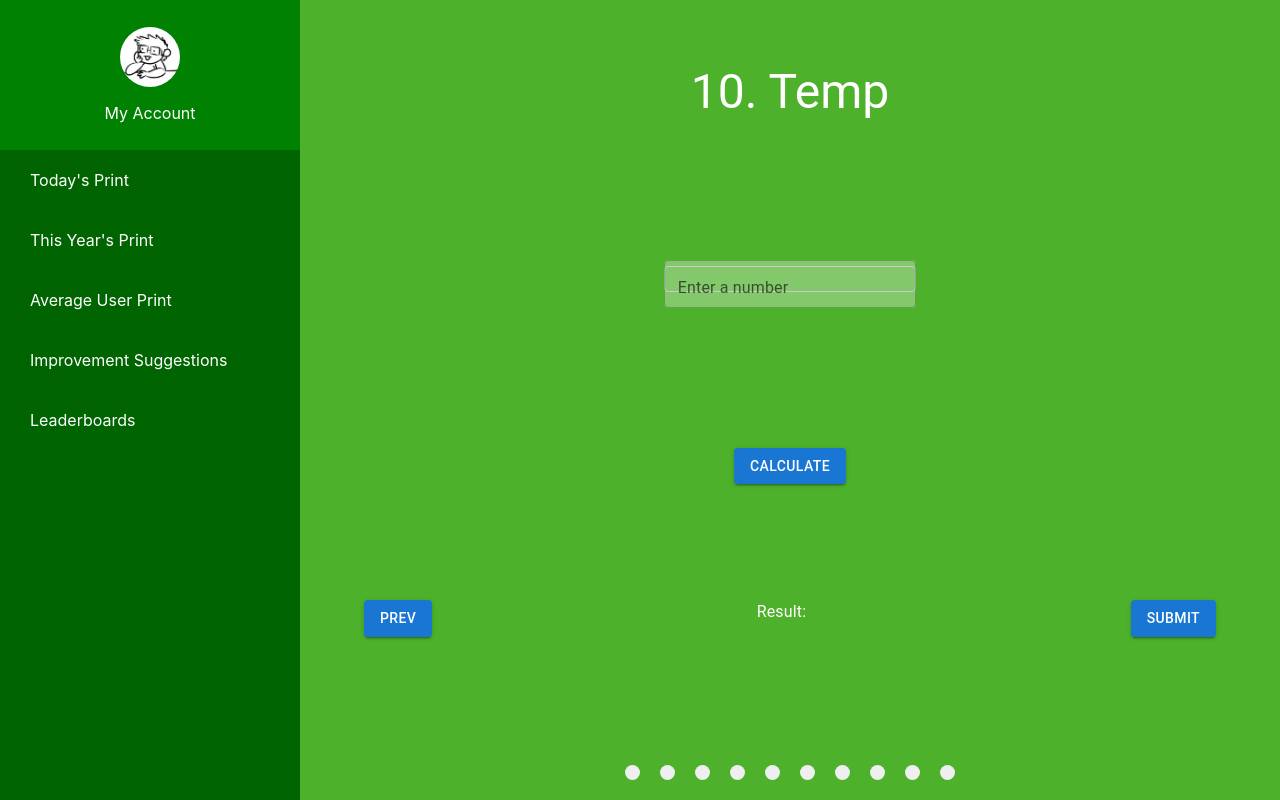
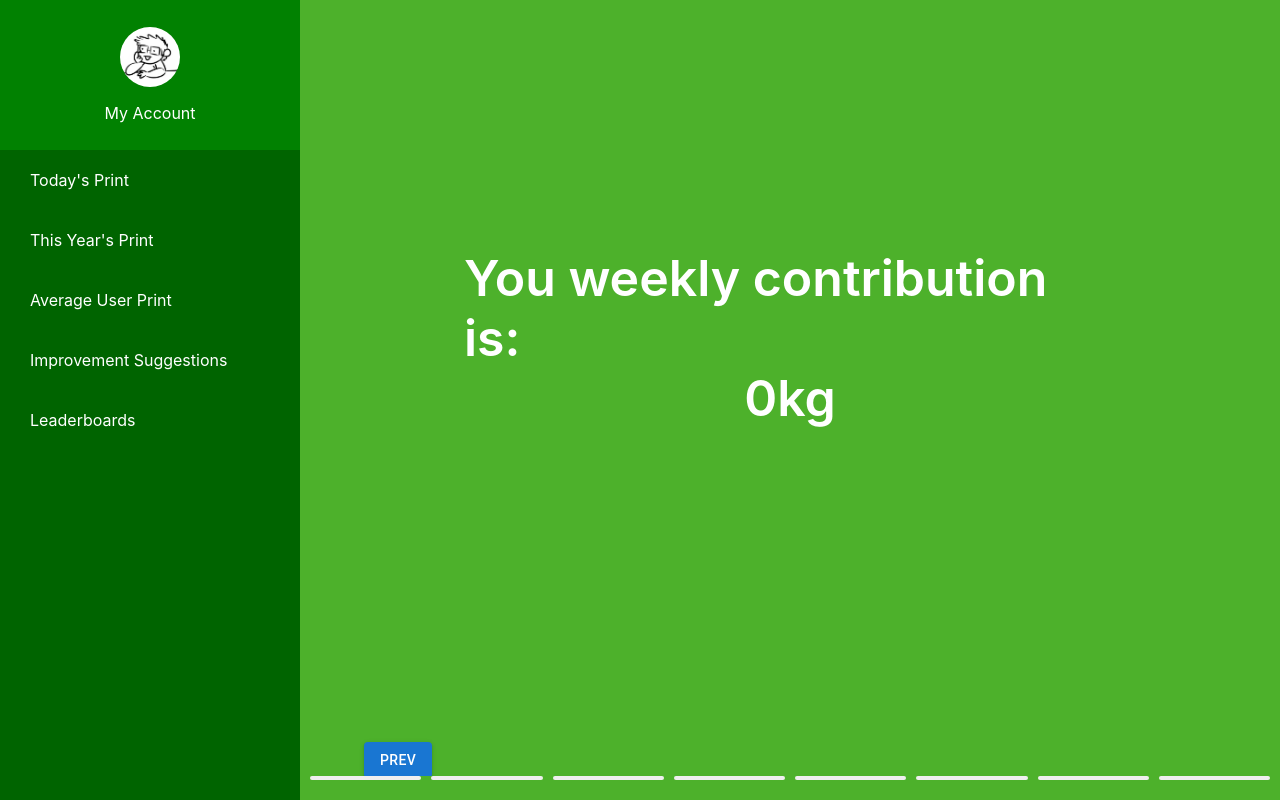
Before and after one commit to hgao080/DEVS-hack-a-thon, a React (Create React App) app in the folder carbon-calculator/: page /dashboard/questionnaire in a window 1280 px wide. Both pictures are taken after a click on the button "PREV". Built offline with nearby package versions, Linux system fonts and the light colour scheme.

Commit message:
Fixed a few bugs and add the final results slide

```diff
--- a/carbon-calculator/src/ComponentStyles/QuestionPage.module.css
+++ b/carbon-calculator/src/ComponentStyles/QuestionPage.module.css
@@ -7,3 +7,8 @@
     display: inline;
     height: 100%;
 }
+
+.questionSlider {
+    box-sizing: border-box;
+    width: calc(100% - 300px);
+}
--- a/carbon-calculator/src/ComponentStyles/QuestionSlider.module.css
+++ b/carbon-calculator/src/ComponentStyles/QuestionSlider.module.css
@@ -14,16 +14,18 @@
     justify-content: space-around;
 }
 
-.questionSlider {
+.questionSlides {
     display: flex;
     width: 100%;
     height: 100%;
+    overflow: hidden;
 }
 
 .questionVisible {
     width: 100%;
     height: 100%;
     padding: 5vw 5vw 10vw 5vw;
+    flex-grow: 1;
     display: flex;
     flex-direction: column;
     justify-content: space-between;
@@ -44,10 +46,12 @@
     width: 100%;
     display: flex;
     justify-content: space-between;
+    position: relative;
+    bottom: -130px;
 }
 
 .textField {
-    background-color: rgba(255, 255, 255, 0.3);
+    background-color: rgba(255, 255, 255);
     border-radius: 4px;
 }
 
@@ -66,24 +70,43 @@
     display: flex;
     justify-content: center;
     width: 100%;
-    column-gap: 20px;
+    column-gap: 10px;
+    position: relative;
 }
 
 .activeIndicator {
-    width: 15px;
-    height: 15px;
+    width: 127px;
+    height: 4px;
     cursor: pointer;
-    border-radius: 100%;
+    border: none;
+    transition: opacity 0.3s;
+    border-radius: 2px;
+}
+
+.inactiveIndicator {
+    border-radius: 2px;
+    width: 127px;
+    height: 4px;
+    opacity: 0.5;
+    cursor: pointer;
     border: none;
     transition: opacity 0.3s;
 }
 
-.inactiveIndicator {
-    width: 15px;
-    height: 15px;
-    opacity: 0.5;
-    border-radius: 100%;
-    cursor: pointer;
-    border: none;
-    transition: opacity 0.3s;
+.hidden {
+    display: none;
 }
+
+.finalResult {
+    display: flex;
+    height: 100%;
+    width: 100%;
+    justify-content: center;
+    flex-direction: column;
+    align-items: center;
+    padding: 50px 100px 50px 100px;
+}
+
+.finalResultHeader {
+    margin-top: 20px;
+}
--- a/carbon-calculator/src/Components/QuestionSlider.js
+++ b/carbon-calculator/src/Components/QuestionSlider.js
@@ -1,14 +1,14 @@
 import questionSliderStyle from '../ComponentStyles/QuestionSlider.module.css';
 import questionsArr from '../data/Questions.json';
-import { useState } from 'react';
+import { useState, useEffect } from 'react';
 import Button from '@mui/material/Button';
 import Typography from '@mui/material/Typography';
 import Box from '@mui/material/Box';
 import TextField from '@mui/material/TextField';
 import { Link } from 'react-router-dom';
+import { ThemeProvider, createTheme } from '@mui/material/styles';
 
 const values = [1, 2, 3, 4, 5, 6, 7, 8, 9, 10]; // Constant multipliers
-let totalResult = 0;
 
 export default function QuestionSlider() {
 
@@ -16,6 +16,7 @@ export default function QuestionSlider() {
     const [inputs, setInputs] = useState(new Array(questionsArr.length).fill(''));
     const [results, setResults] = useState(new Array(questionsArr.length).fill(''));
     const [inputErrors, setInputErrors] = useState(new Array(questionsArr.length).fill(false));
+    const [totalResult, setTotalResult] = useState(0);
 
     const nextQuestion = () => {
         setcurrentQuestionIndex(currentQuestionIndex === questionsArr.length - 1 ? 0 : currentQuestionIndex + 1);
@@ -32,7 +33,12 @@ export default function QuestionSlider() {
         const isValidInput = /^\d+$/.test(value);
 
         const newInputs = [...inputs];
+    if (value === '') {
+        newInputs[currentQuestionIndex] = '';
+    }
+    else {
         newInputs[currentQuestionIndex] = value;
+    }
     setInputs(newInputs);
 
         const newInputErrors = [...inputErrors];
@@ -46,67 +52,80 @@ export default function QuestionSlider() {
         const newResults = [...results];
         newResults[currentQuestionIndex] = result;
         setResults(newResults);
+        console.log(results); // This might log the previous state of results
     }
 
-    const handleSubmit = () => {
-        handleCalculate()
-        calculateTotalResult();
-    }
-
-    const calculateTotalResult = () => {
-        totalResult = results.reduce((acc, curr) => {
+    useEffect(() => {
+        const newTotalResult = results.reduce((acc, curr) => {
             const parsedResult = parseInt(curr);
             return acc + (isNaN(parsedResult) ? 0 : parsedResult);
         }, 0);
+        setTotalResult(newTotalResult);
+    }, [results]);
 
-        console.log('Total Result:', totalResult);
+    const handleSubmit = () => {
+        handleCalculate();
+        nextQuestion();
     }
+
+    const theme = createTheme()
+
+    theme.typography.h3 = {
+        fontWeight: '600',
+        fontSize: '50px',
+        color: 'white'
+    }
+
 
     return (
 
         <div className={questionSliderStyle.questionSliderContainer}>
+
+            <div className={questionSliderStyle.questionSlides}>
                 {questionsArr.map((question, index) => {
                     return (
-                    <div className={currentQuestionIndex === index ?  questionSliderStyle.questionVisible : questionSliderStyle.questionHidden}>
+                        <div className={ currentQuestionIndex === index ? questionSliderStyle.questionVisible : questionSliderStyle.questionHidden }>
                             <Typography variant="h3" color="white" className={questionSliderStyle.header}>
                                 {question}
                             </Typography>
 
-                        <Box component="form" sx={{'& > :not(style)': { m: 3, width: '25ch' },}} noValidate autoComplete="off" >
+                            <div className={ index === questionsArr.length - 1 ? questionSliderStyle.finalResult : questionSliderStyle.hidden }>
+                                <ThemeProvider theme={theme}>
+                                    <Typography variant="h3" className={questionSliderStyle.finalHeader}>
+                                        You weekly contribution is:
+                                    </Typography>
+                                    <Typography variant="h3" className={questionSliderStyle.finalRe}>
+                                        {totalResult}kg
+                                    </Typography>
+                                </ThemeProvider>
+                            </div>
+
+                            <Box component="form" sx={{'& > :not(style)': { m: 1, width: '400px', border: '0' }, }} noValidate autoComplete="off" className={ index === questionsArr.length - 1 ? questionSliderStyle.hidden : questionSliderStyle.visible }>
                                 <TextField
-                                id="outlined-basic"
+                                    id="outlined basic"
                                     label="Enter a number"
                                     variant="outlined"
-                                style={{color:"white"}}
+                                    style={{color:"white", border: 'none'}}
                                     onChange={handleInputChange}
+                                    value={inputs[currentQuestionIndex]}
                                     error={inputErrors[index]}
                                     helperText={inputErrors[index] ? 'Please enter a number' : ''}
                                     className={questionSliderStyle.textField}
                                 />
                             </Box>
 
-                        <Button variant="contained" onClick={handleCalculate} >
-                            Calculate
-                        </Button>
-
                             <div className={questionSliderStyle.buttons}>
                                 <Button variant="contained" onClick={prevQuestion}>
                                     prev
                                 </Button>
 
-                            {results[index] !== undefined && (
-                                <Typography variant="body1" color="white">
-                                    Result: {results[index]}
-                                </Typography>
-                            )}
-
-                            {index !== questionsArr.length - 1 && (
+                                {index < questionsArr.length - 2 && (
                                     <Button variant="contained" onClick={nextQuestion}>
                                         Next
                                     </Button>
                                 )}
 
-                            {index === questionsArr.length - 1 && (
+                                {index === questionsArr.length - 2 && (
                                     <Button variant="contained" onClick={handleSubmit}>
                                         Submit
                                     </Button>
@@ -115,6 +134,7 @@ export default function QuestionSlider() {
                         </div>
                     )
                 })}
+            </div>
 
             <span className={questionSliderStyle.indicatorContainer}>
                 {questionsArr.map((_, index) => {
--- a/carbon-calculator/src/Pages/QuestionPage.js
+++ b/carbon-calculator/src/Pages/QuestionPage.js
@@ -9,7 +9,9 @@ export default function QuestionPage() {
             <div className={QuestionPageStyle.sidebar}>
                 <Sidebar/>
             </div>
-            <QuestionSlider/>
+            <div className={QuestionPageStyle.questionSlider}>
+                <QuestionSlider/>
+            </div>
         </div>
     )
 }
--- a/carbon-calculator/src/data/Questions.json
+++ b/carbon-calculator/src/data/Questions.json
@@ -1,12 +1,10 @@
 [
-    "1. How many kilometers did you travel using your car this week?",
-    "2. How long are your showers",
-    "3. Temp",
-    "4. Temp",
-    "5. Temp",
-    "6. Temp",
-    "7. Temp",
-    "8. Temp",
-    "9. Temp",
-    "10. Temp"
+    "1. How many kilometres did you travel by car this week?",
+    "2. How many showers did you have this week?",
+    "3. What was your screen time for this week?",
+    "4. How many hours did you fly this week?",
+    "5. How much time in minutes have you travelled on bus this week? >",
+    "6. How much time in minutes have you travelled on the train this week",
+    "7. How much beef & lamb do you eat (calories)",
+    ""
 ]
```
Lines whose indentation alone changed are shown as unchanged.
